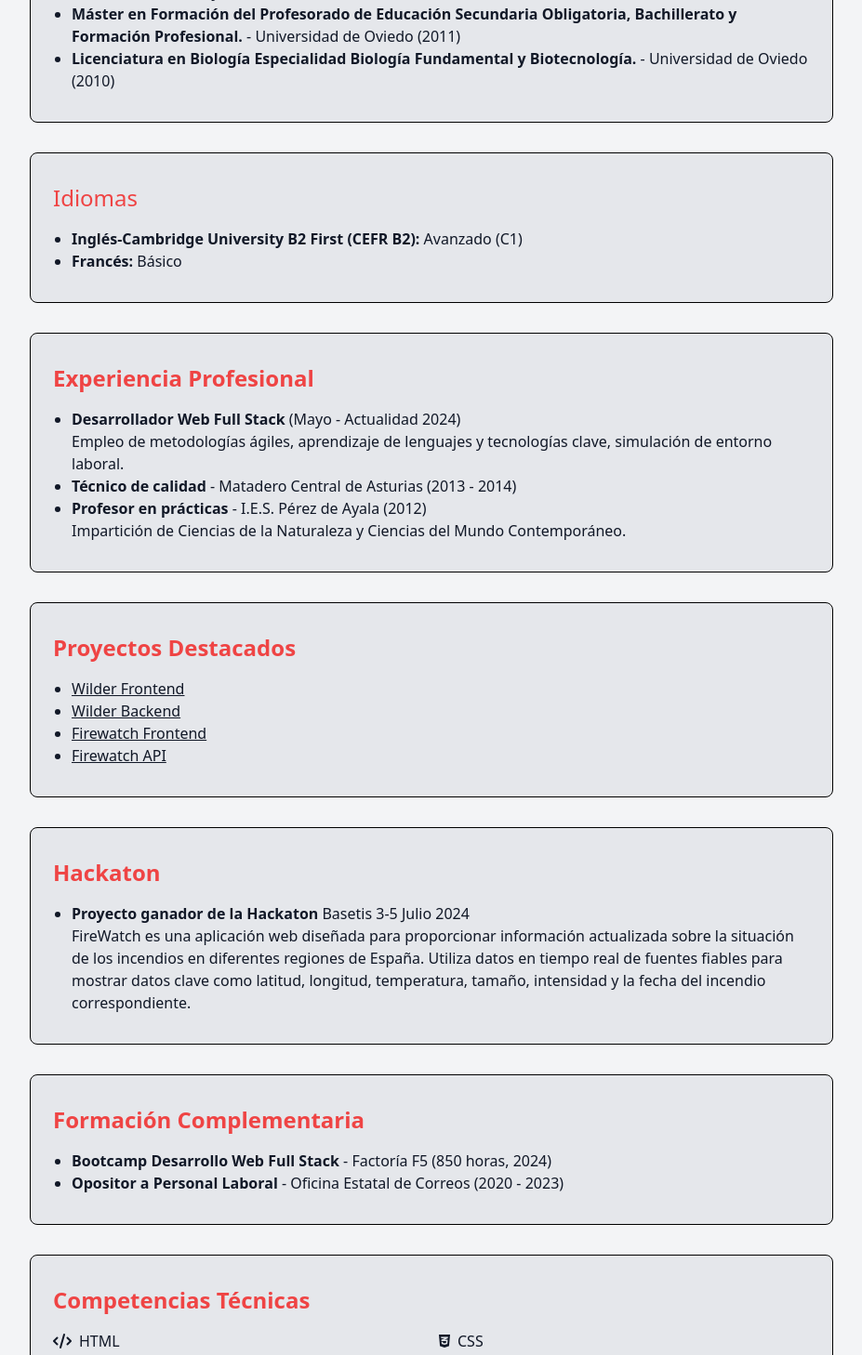
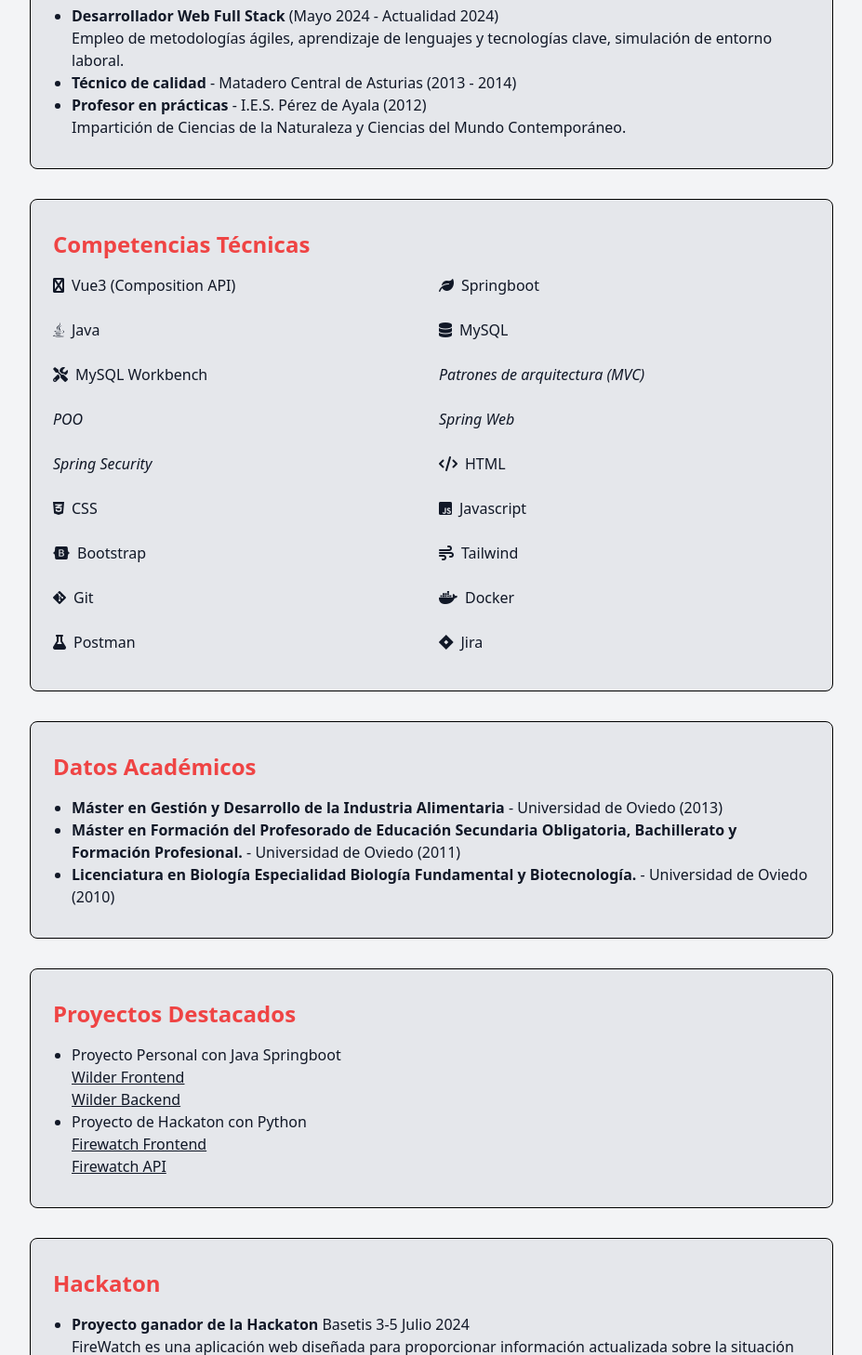
Before and after one commit to NachoR9/CV, a plain HTML site: page index.html in a window 1280 px wide. Shown: the part 514-1972 px from the top of the page at 93% size, without its empty margins (176-1103 px from the left). Drawn offline with nearby package versions, Linux system fonts and the light colour scheme.

Commit message:
changes in CV

```diff
--- a/index.html
+++ b/index.html
@@ -32,38 +32,16 @@
             <p class="leading-relaxed">
                 Profesional, colaborador y dinámico aficionado a las nuevas tecnologías y con mucho interés en iniciarme
                 en el terreno laboral de la programación.
-                Mi parte favorita de la programación es la capacidad de resolver problemas a través de la lógica y el
+                Mi parte favorita de la programación es la parte del servidor, backend y en concreto me gusta resolver problemas a través de la lógica y el
                 ingenio, convirtiendo ideas abstractas en soluciones funcionales. Siempre dispuesto a enfrentar nuevos
                 retos con pensamiento y análisis crítico de la situación.
             </p>
         </section>
 
-
-        <section class="py-8 bg-gray-200 rounded-lg mb-8 p-6 border border-black">
-            <h2 class="text-2xl text-red-500 mb-4 inline-block">Datos Académicos</h2>
-            <ul class="list-disc pl-5">
-                <li><strong>Máster en Gestión y Desarrollo de la Industria Alimentaria</strong> - Universidad de Oviedo
-                    (2013)</li>
-                <li><strong>Máster en Formación del Profesorado de Educación Secundaria Obligatoria, Bachillerato y
-                        Formación Profesional. </strong> - Universidad de Oviedo (2011)</li>
-                <li><strong>Licenciatura en Biología Especialidad Biología Fundamental y Biotecnología.</strong> -
-                    Universidad de Oviedo (2010)</li>
-            </ul>
-        </section>
-
-        <section class="py-8 bg-gray-200 rounded-lg mb-8 p-6 border border-black">
-            <h2 class="text-2xl text-red-500 mb-4 inline-block">Idiomas</h2>
-            <ul class="list-disc pl-5">
-                <li><strong>Inglés-Cambridge University B2 First (CEFR B2):</strong> Avanzado (C1)</li>
-                <li><strong>Francés:</strong> Básico</li>
-            </ul>
-        </section>
-
-
         <section class="py-8 bg-gray-200 rounded-lg mb-8 p-6 border border-black">
             <h2 class="text-2xl text-red-500 font-semibold mb-4 inline-block">Experiencia Profesional</h2>
             <ul class="list-disc pl-5">
-                <li><strong>Desarrollador Web Full Stack</strong> (Mayo - Actualidad 2024)
+                <li><strong>Desarrollador Web Full Stack</strong> (Mayo 2024 - Actualidad 2024)
                     <p>Empleo de metodologías ágiles, aprendizaje de lenguajes y tecnologías clave, simulación de
                         entorno laboral.</p>
                 </li>
@@ -75,18 +53,58 @@
             </ul>
         </section>
 
+        <section class="py-8 bg-gray-200 rounded-lg mb-8 p-6 border border-black">
+            <h2 class="text-2xl text-red-500 font-semibold mb-4 inline-block">Competencias Técnicas</h2>
+            <ul class="grid grid-cols-2 gap-4 list-none pl-0">
+                <li class="flex items-center mb-2"><i class="fas fa-vuejs mr-2"></i> Vue3 (Composition API)</li>
+                <li class="flex items-center mb-2"><i class="fas fa-leaf mr-2"></i> Springboot</li>
+                <li class="flex items-center mb-2"><i class="fab fa-java mr-2"></i> Java</li>
+                <li class="flex items-center mb-2"><i class="fas fa-database mr-2"></i> MySQL</li>
+                <li class="flex items-center mb-2"><i class="fas fa-tools mr-2"></i> MySQL Workbench</li>
+                <li class="flex items-center mb-2"><i>Patrones de arquitectura (MVC)</i>
+                <li class="flex items-center mb-2"><i>POO</i>
+                <li class="flex items-center mb-2"><i>Spring Web</i>
+                <li class="flex items-center mb-2"><i>Spring Security</i>
+                <li class="flex items-center mb-2"><i class="fas fa-code mr-2"></i> HTML</li>
+                <li class="flex items-center mb-2"><i class="fab fa-css3-alt mr-2"></i> CSS</li>
+                <li class="flex items-center mb-2"><i class="fab fa-js-square mr-2"></i> Javascript</li>
+                <li class="flex items-center mb-2"><i class="fab fa-bootstrap mr-2"></i> Bootstrap</li>
+                <li class="flex items-center mb-2"><i class="fas fa-wind mr-2"></i> Tailwind</li>
+                <li class="flex items-center mb-2"><i class="fab fa-git-alt mr-2"></i> Git</li>
+                <li class="flex items-center mb-2"><i class="fab fa-docker mr-2"></i> Docker</li>
+                <li class="flex items-center mb-2"><i class="fas fa-flask mr-2"></i> Postman</li>
+                <li class="flex items-center mb-2"><i class="fab fa-jira mr-2"></i> Jira</li>
+            </ul>
+        </section>
+
+
+        <section class="py-8 bg-gray-200 rounded-lg mb-8 p-6 border border-black">
+            <h2 class="text-2xl text-red-500 mb-4 font-semibold inline-block">Datos Académicos</h2>
+            <ul class="list-disc pl-5">
+                <li><strong>Máster en Gestión y Desarrollo de la Industria Alimentaria</strong> - Universidad de Oviedo
+                    (2013)</li>
+                <li><strong>Máster en Formación del Profesorado de Educación Secundaria Obligatoria, Bachillerato y
+                        Formación Profesional. </strong> - Universidad de Oviedo (2011)</li>
+                <li><strong>Licenciatura en Biología Especialidad Biología Fundamental y Biotecnología.</strong> -
+                    Universidad de Oviedo (2010)</li>
+            </ul>
+        </section>
+
 
         <section class="py-8 bg-gray-200 rounded-lg mb-8 p-6 border border-black">
             <h2 class="text-2xl text-red-500 font-semibold mb-4 inline-block">Proyectos Destacados</h2>
             <ul class="list-disc pl-5">
-                <li><a href="https://github.com/NachoR9/Wilder-frontend" target="_blank" class="underline">Wilder
+                <li>
+                    <p> Proyecto Personal con Java Springboot</p><a href="https://github.com/NachoR9/Wilder-frontend"
+                        target="_blank" class="underline">Wilder
+                        Frontend </a>
+                </li>
+                <a href="https://github.com/NachoR9/Wilder-backend" target="_blank" class="underline">Wilder
+                    Backend</a>
+                <li><p> Proyecto de Hackaton con Python</p><a href="https://github.com/NachoR9/firewatch-frontend" target="_blank" class="underline">Firewatch
                         Frontend</a></li>
-                <li><a href="https://github.com/NachoR9/Wilder-backend" target="_blank" class="underline">Wilder
-                        Backend</a></li>
-                <li><a href="https://github.com/NachoR9/firewatch-frontend" target="_blank" class="underline">Firewatch
-                        Frontend</a></li>
-                <li><a href="https://github.com/NachoR9/firewatch-api" target="_blank" class="underline">Firewatch
-                        API</a></li>
+                <a href="https://github.com/NachoR9/firewatch-api" target="_blank" class="underline">Firewatch
+                        API</a>
             </ul>
         </section>
 
@@ -94,7 +112,10 @@
             <h2 class="text-2xl text-red-500 font-semibold mb-4 inline-block">Hackaton</h2>
             <ul class="list-disc pl-5">
                 <li><strong>Proyecto ganador de la Hackaton</strong> Basetis 3-5 Julio 2024</li>
-                <p>FireWatch es una aplicación web diseñada para proporcionar información actualizada sobre la situación de los incendios en diferentes regiones de España. Utiliza datos en tiempo real de fuentes fiables para mostrar datos clave como latitud, longitud, temperatura, tamaño, intensidad y la fecha del incendio correspondiente.</p>
+                <p>FireWatch es una aplicación web diseñada para proporcionar información actualizada sobre la situación
+                    de los incendios en diferentes regiones de España. Utiliza datos en tiempo real de fuentes fiables
+                    para mostrar datos clave como latitud, longitud, temperatura, tamaño, intensidad y la fecha del
+                    incendio correspondiente.</p>
             </ul>
         </section>
 
@@ -107,25 +128,14 @@
         </section>
 
         <section class="py-8 bg-gray-200 rounded-lg mb-8 p-6 border border-black">
-            <h2 class="text-2xl text-red-500 font-semibold mb-4 inline-block">Competencias Técnicas</h2>
-            <ul class="grid grid-cols-2 gap-4 list-none pl-0">
-                <li class="flex items-center mb-2"><i class="fas fa-code mr-2"></i> HTML</li>
-                <li class="flex items-center mb-2"><i class="fab fa-css3-alt mr-2"></i> CSS</li>
-                <li class="flex items-center mb-2"><i class="fab fa-js-square mr-2"></i> Javascript</li>
-                <li class="flex items-center mb-2"><i class="fab fa-bootstrap mr-2"></i> Bootstrap</li>
-                <li class="flex items-center mb-2"><i class="fas fa-wind mr-2"></i> Tailwind</li>
-                <li class="flex items-center mb-2"><i class="fas fa-vuejs mr-2"></i> Vue3 (Composition API)</li>
-                <li class="flex items-center mb-2"><i class="fas fa-leaf mr-2"></i> Springboot</li>
-                <li class="flex items-center mb-2"><i class="fab fa-java mr-2"></i> Java</li>
-                <li class="flex items-center mb-2"><i class="fas fa-database mr-2"></i> MySQL</li>
-                <li class="flex items-center mb-2"><i class="fas fa-tools mr-2"></i> MySQL Workbench</li>
-                <li class="flex items-center mb-2"><i class="fab fa-git-alt mr-2"></i> Git</li>
-                <li class="flex items-center mb-2"><i class="fab fa-docker mr-2"></i> Docker</li>
-                <li class="flex items-center mb-2"><i class="fas fa-flask mr-2"></i> Postman</li>
-                <li class="flex items-center mb-2"><i class="fab fa-jira mr-2"></i> Jira</li>
+            <h2 class="text-2xl text-red-500 mb-4 font-semibold inline-block">Idiomas</h2>
+            <ul class="list-disc pl-5">
+                <li><strong>Castellano:</strong> Nativo</li>
+                <li><strong>Inglés-Cambridge University B2 First (CEFR B2):</strong> Avanzado (C1)</li>
+                <li><strong>Francés:</strong> Básico</li>
+
             </ul>
         </section>
-
 
     </div>
 
```
